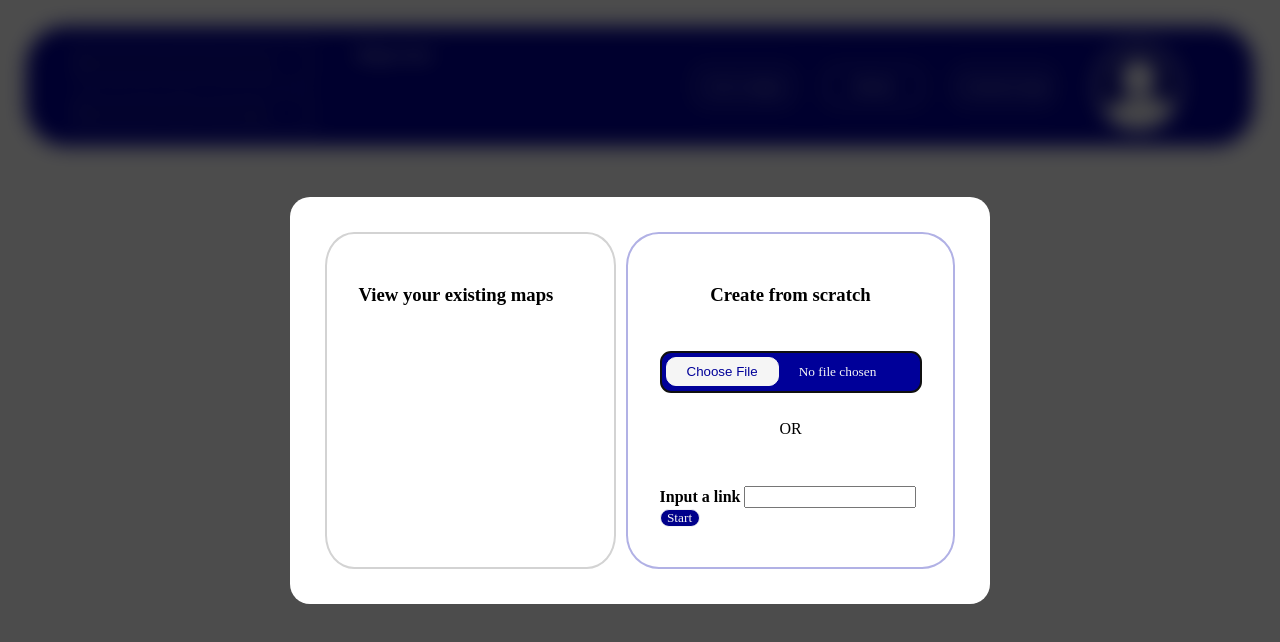
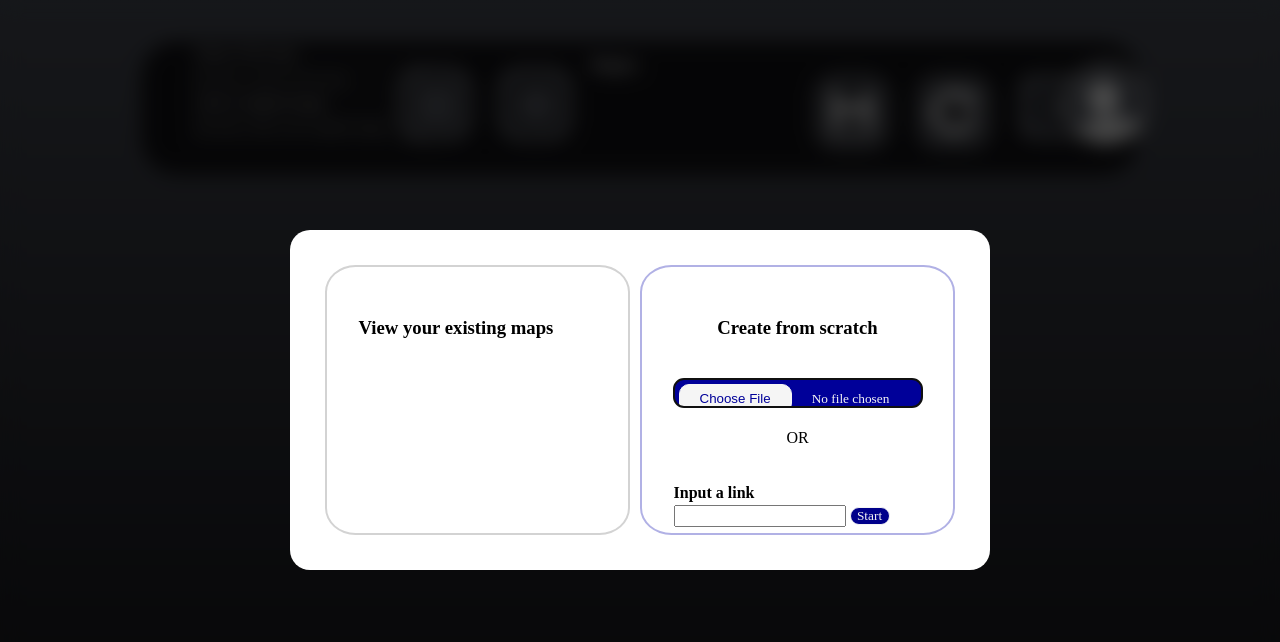
Before and after one commit to valeriegc/image_map_creator, a SvelteKit app: page /generator in a window 1280 px wide. Shown: the top 642 px of the page. Built offline with nearby package versions, Linux system fonts and the light colour scheme; a web font is replaced by a local one.

Commit message:
Build of the button styles, icon svgs and toolbar

```diff
--- a/src/routes/generator/+page.svelte
+++ b/src/routes/generator/+page.svelte
@@ -25,5 +25,10 @@
 </div>
 
 <style>
-	/* make header div that will be full width by itself and make that a flex box */
+	.pageWrapper {
+		background-image: linear-gradient(var(--lightrose), var(--navyblue));
+		margin: 0;
+		height: 100vh;
+		padding: 3%;
+	}
 </style>
--- a/src/routes/generator/Canvas.svelte
+++ b/src/routes/generator/Canvas.svelte
@@ -68,8 +68,8 @@
 	.areaRect {
 		z-index: 1;
 		position: absolute;
-		border: darkblue solid 1px;
-		background-color: RGBA(0, 0, 139, 0.1);
+		border: var(--navyblue) solid 1px;
+		background-color: RGBA(19, 19, 23, 0.4);
 		cursor: pointer;
 		display: flex;
 	}
@@ -84,13 +84,6 @@
 		border-radius: 100%;
 		border: solid 2px darkblue;
 		background-color: whitesmoke;
-	}
-
-	.inputWrap {
-		margin-top: 30px;
-		color: darkblue;
-		font-size: 15px;
-		font-weight: bold;
 	}
 	.completeWrap {
 		display: flex;
@@ -113,7 +106,7 @@
 		font-size: 10px;
 	}
 	img {
-		border: solid darkblue 5px;
+		border: solid var(--navyblue) 5px;
 	}
 	.remove {
 		background-color: transparent;
--- a/src/routes/generator/Toolbar.svelte
+++ b/src/routes/generator/Toolbar.svelte
@@ -1,51 +1,121 @@
 <script lang="ts">
 	import { isMapModalOpen, userProvidedLink } from './stores';
+	import Save from '../../icons/Save.svg';
+	import Redo from '../../icons/Redo.svg';
 	let nameOfMap = '';
 </script>
 
 <div class="buttonContainer">
+	<div class="inputWrap">
+		<p style="position:absolute;color:white;left:590px;top:5%;font-weight:bold;">Shapes</p>
+		<label style="color:white; font-size:0.9rem">Name of the map:</label>
 		<input
 			type="text"
 			class="mapNameInput"
 			value={nameOfMap}
-		placeholder="Please provide a name for your map"
+			placeholder="Provide a name for the map"
 		/>
+		<label style="color:white;font-size:0.9rem">Link to original image:</label>
 		<input
 			type="text"
 			class="mapNameInput"
-		style="top:70px;"
 			bind:value={$userProvidedLink}
-		placeholder="Please provide a link to your image"
+			placeholder="Provide a link to the original image"
 		/>
-	<div class="shapeBox">Shapes here</div>
-	<button class="generateButton" style="right:460px;">Save to maps</button>
-	<button class="generateButton" style="right:330px;">Restart</button>
-	<button class="generateButton" on:click={() => ($isMapModalOpen = true)}>Generate map</button>
+	</div>
+	<div class="shapeBox">
+		<div class="saveButton" style="background-color:transparent">
+			<div class="rectShape" />
+		</div>
+		<div class="saveButton" style="background-color:transparent">
+			<div class="rectShape" style="border-radius:100%" />
+		</div>
+	</div>
+	<div class="buttonBox">
+		<div class="saveButton">
+			<img src={Save} />
+		</div>
+		<div class="saveButton" style="padding:3%">
+			<img src={Redo} />
+		</div>
+		<button class="generateButton" on:click={() => ($isMapModalOpen = true)}>Generate</button>
 		<div class="userProfile">
 			<div class="userProfileHead" />
 			<div class="userProfileBody" />
 		</div>
 	</div>
+</div>
 
 <style>
+	.buttonContainer {
+		display: flex;
+		align-items: center;
+		flex-direction: row;
+		background-color: var(--navyblue);
+		border: var(--lightbeige) solid 1px;
+		height: 140px;
+		border-radius: 40px;
+		margin-left: 100px;
+		margin-right: 100px;
+	}
+	.buttonBox {
+		width: 400px;
+		display: flex;
+		flex-direction: row;
+		gap: 10%;
+		height: 50%;
+		justify-self: flex-end;
+		margin-left: 10%;
+	}
+	.rectShape {
+		height: 30px;
+		width: 30px;
+		border: solid white 2px;
+		margin-top: 25%;
+		margin-left: 25%;
+		background-color: var(--lightrose);
+	}
+	.inputWrap {
+		height: 100%;
+		margin-left: 5%;
+		width: 20%;
+		display: flex;
+		flex-direction: column;
+		padding: 0.6%;
+	}
+	.mapNameInput {
+		height: 25px;
+		width: 230px;
+		border: white 1px dotted;
+		color: white;
+		background-color: transparent;
+		margin-top: 2%;
+		margin-bottom: 1.5%;
+	}
+	.saveButton {
+		background-image: radial-gradient(var(--navyblue), var(--lightrose));
+		height: 70px;
+		width: 70px;
+		border-radius: 20px;
+		padding: 5px;
+		margin-top: 1%;
+		cursor: pointer;
+		border: 2px solid white;
+	}
+	.saveButton :hover {
+		background-color: white;
+		transition: 0.7s;
+	}
 	.shapeBox {
-		height: 70px;
-		width: 320px;
+		height: 90%;
+		width: 400px;
 		border-radius: 20px;
-		position: absolute;
-		top: 10px;
 		color: white;
 		padding: 10px;
-		left: 320px;
-	}
-	.mapNameInput {
-		height: 30px;
-		width: 230px;
-		position: absolute;
-		left: 50px;
-		border: white 1px dashed;
-		color: white;
-		background-color: transparent;
+		display: flex;
+		flex-direction: row;
+		gap: 10%;
+		padding-top: 2%;
 	}
 	.userProfileBody {
 		height: 80px;
@@ -72,29 +142,26 @@
 		width: 80px;
 		border: solid white 3px;
 		border-radius: 100%;
-		background-color: darkblue;
-		margin-right: 5%;
+		background-color: var(--lightrose);
+		margin-right: 10%;
 		position: absolute;
-		right: 1%;
-		top: 15%;
+		right: 0.5%;
+		top: 8%;
+		cursor: pointer;
 	}
 	.generateButton {
-		height: 40px;
-		width: 100px;
+		background-image: radial-gradient(var(--navyblue), var(--lightrose));
+		height: 60px;
+		width: 120px;
+		font-size: 1rem;
+		font-weight: bold;
+		color: white;
+		border: 0;
 		padding: 0;
-		font-weight: bold;
-		position: absolute;
-		right: 200px;
-		top: 40px;
+		margin-top: 1%;
+		border: 2px solid white;
 	}
-	.buttonContainer {
-		display: flex;
-		justify-content: center;
-		background-color: #000099;
-		padding-top: 20px;
-		height: 100px;
-		margin: 2% 2% 0 2%;
-		border-radius: 40px;
-		position: relative;
+	::placeholder {
+		color: var(--lightbeige);
 	}
 </style>
--- a/src/style.css
+++ b/src/style.css
@@ -7,6 +7,7 @@
 * {
 	font-family: 'Muli';
 	user-select: none;
+	box-sizing: border-box;
 }
 
 button {
@@ -18,7 +19,8 @@
 	padding-inline: 30px;
 }
 :root {
-	--navyblue: #000099;
-	--lightrose: #b49fcc;
-	--lightbeige: #ead7d7;
+	--navyblue: rgb(19, 19, 23);
+	--lightrose: #4a4e58;
+	--lightbeige: rgb(201, 203, 204);
+	--taupe: #453f3c;
 }
```
Also changed, not shown: src/icons/Redo.svg (added), src/icons/Save.svg (added). Lines whose indentation alone changed are shown as unchanged.
